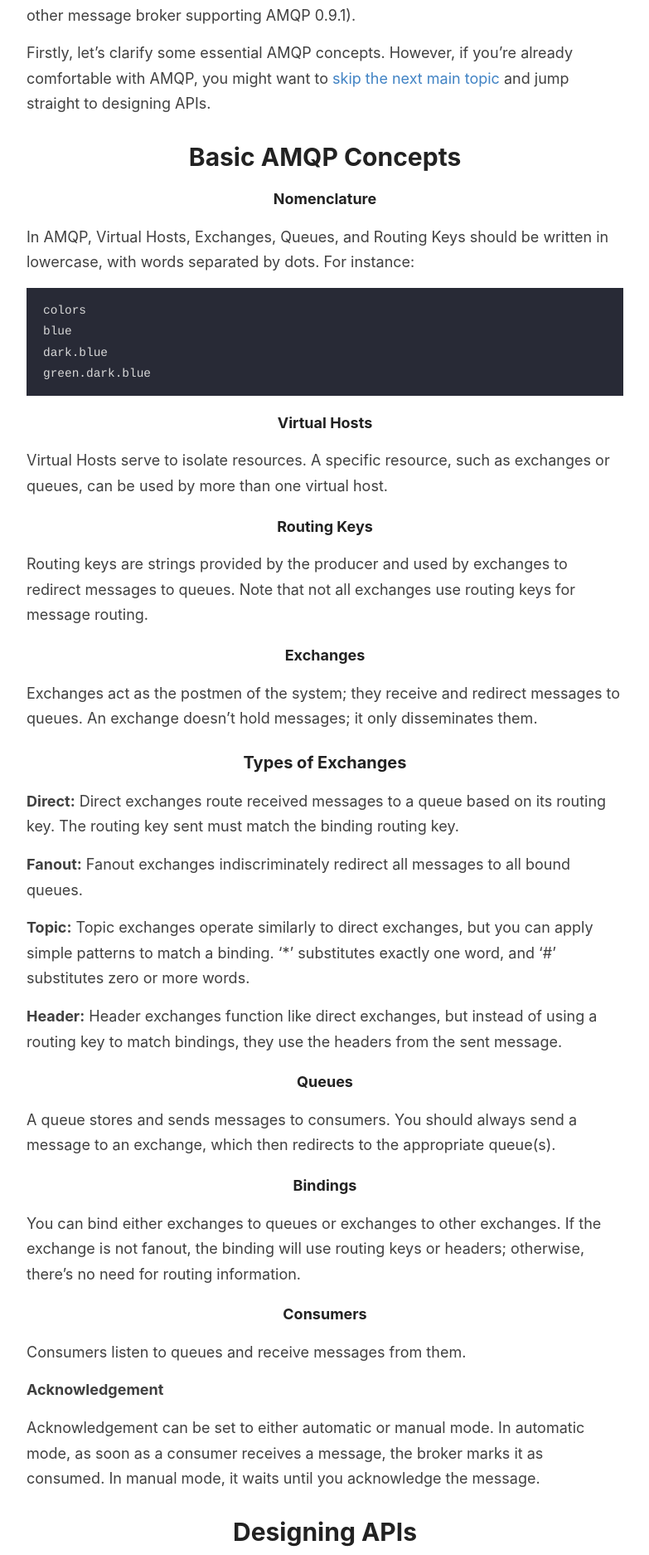
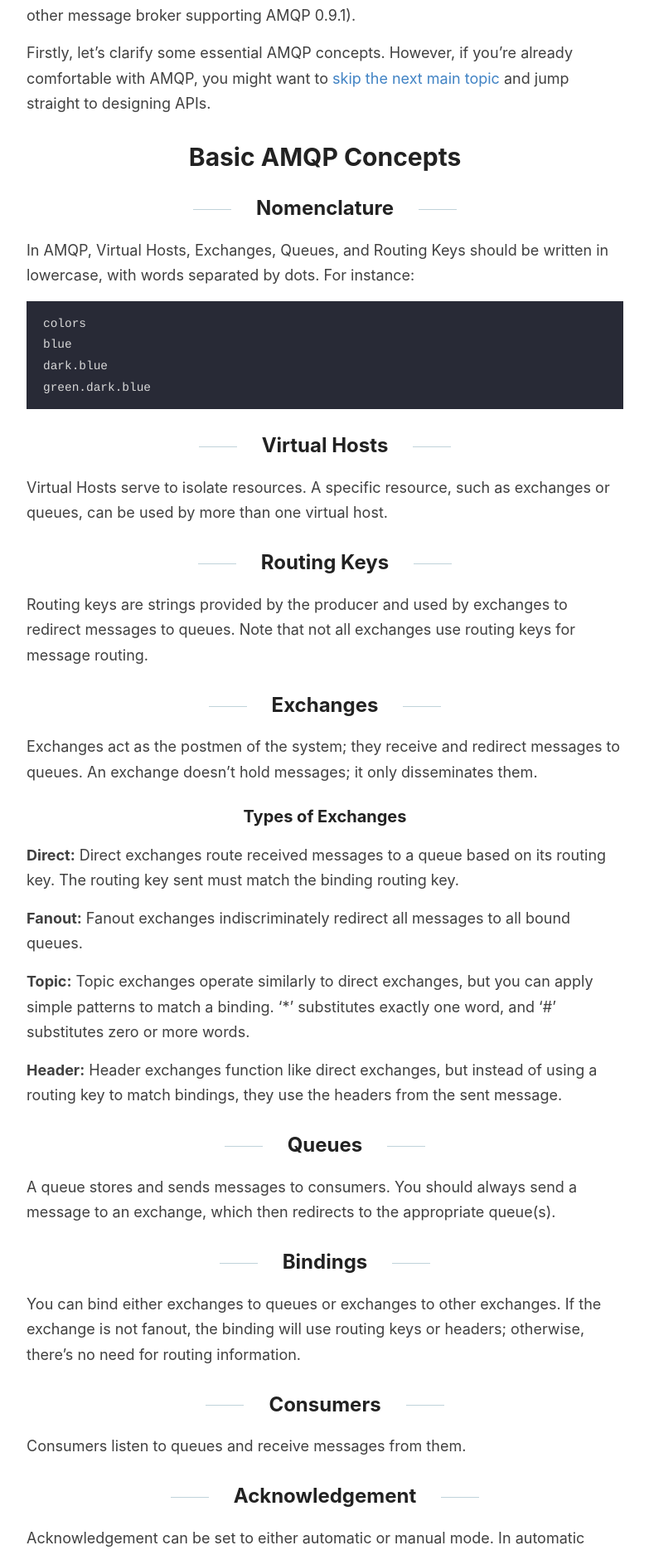
Before and after one commit to gabfssilva/gabfssilva.github.io, a Jekyll site: the page built from _posts/2017-10-22-designing-amqp-apis.md, in a window 1280 px wide. Shown: the part 438-2312 px from the top of the page at 83% size, without its empty margins (248-1031 px from the left). Built offline with Jekyll 4.4.1, drawn with Linux system fonts in a browser that asks for light colours.

Commit message:
Adjust headings

````diff
--- a/_posts/2017-10-22-designing-amqp-apis.md
+++ b/_posts/2017-10-22-designing-amqp-apis.md
@@ -10,7 +10,7 @@ Firstly, let's clarify some essential AMQP concepts. However, if you're already
 
 # Basic AMQP Concepts
 
-#### Nomenclature
+## Nomenclature
 
 In AMQP, Virtual Hosts, Exchanges, Queues, and Routing Keys should be written in lowercase, with words separated by dots. For instance:
 
@@ -21,15 +21,15 @@ dark.blue
 green.dark.blue
 ```
 
-#### Virtual Hosts
+## Virtual Hosts
 
 Virtual Hosts serve to isolate resources. A specific resource, such as exchanges or queues, can be used by more than one virtual host.
 
-#### Routing Keys
+## Routing Keys
 
 Routing keys are strings provided by the producer and used by exchanges to redirect messages to queues. Note that not all exchanges use routing keys for message routing.
 
-#### Exchanges
+## Exchanges
 
 Exchanges act as the postmen of the system; they receive and redirect messages to queues. An exchange doesn't hold messages; it only disseminates them.
 
@@ -43,19 +43,19 @@ Exchanges act as the postmen of the system; they receive and redirect messages t
 
 **Header:** Header exchanges function like direct exchanges, but instead of using a routing key to match bindings, they use the headers from the sent message.
 
-#### Queues
+## Queues
 
 A queue stores and sends messages to consumers. You should always send a message to an exchange, which then redirects to the appropriate queue(s).
 
-#### Bindings
+## Bindings
 
 You can bind either exchanges to queues or exchanges to other exchanges. If the exchange is not fanout, the binding will use routing keys or headers; otherwise, there's no need for routing information.
 
-#### Consumers
+## Consumers
 
 Consumers listen to queues and receive messages from them.
 
-**Acknowledgement**
+## Acknowledgement
 
 Acknowledgement can be set to either automatic or manual mode. In automatic mode, as soon as a consumer receives a message, the broker marks it as consumed. In manual mode, it waits until you acknowledge the message.
 
@@ -63,15 +63,15 @@ Acknowledgement can be set to either automatic or manual mode. In automatic mode
 
 With a solid understanding of the above concepts, we can now advance into designing APIs with AMQP.
 
-#### Scenario
+## Scenario
 
 To give a practical example, let's consider a simple scenario: **credit card transactions**. We will create three services: **create**, **cancel**, and **fetch** transactions. Additionally, we'll need to track the events from services that create side-effects, such as the **create** and **cancel** services.
 
-#### Exchanges as Domain Models
+## Exchanges as Domain Models
 
 For this simple scenario, our only domain model will be the **transaction** domain. Thus, that's the exchange we will create. For simplicity, let's use a **direct exchange**, which is well suited for this situation.
 
-#### Queues as Actions
+## Queues as Actions
 
 The actions we need to perform are: create, cancel, or fetch a transaction. Hence, we can conceive of each of these actions as a different queue:
 
@@ -91,11 +91,11 @@ save.transaction.side.effect.event
 
 You're likely to send a message with a 'X-Reply-To' header, providing a routing key for the 'fetch.transaction' queue consumer to reply whether there's a transaction for you to consume. If you'd prefer not to, there's no issue with creating HTTP services to fetch resources instead of using AMQP services.
 
-#### Routing Keys as Operations
+## Routing Keys as Operations
 
 Our operations - **create, cancel, and fetch** - will each be a routing key.
 
-#### Bindings
+### Bindings
 
 This is where everything comes together. Depending on the routing key used (**create**, **cancel**, or **fetch**), we direct the message to the respective queue(s).
 
@@ -107,11 +107,11 @@ Here's a clean representation of the bindings:
 |transaction|cancel|cancel.transaction, save.transaction.side.effect.event|
 |transaction|fetch|fetch.transaction|
 
-#### So, do we forget about HTTP?
+### So, do we forget about HTTP?
 
 Not at all. HTTP is simpler and more widely understood than AMQP. Furthermore, "fetch" endpoints can be challenging to create with AMQP due to its asynchronous nature, requiring the creation of more "callback" consumers on the fly. As such, HTTP is often preferred. Remember, there's no silver bullet in tech. Both AMQP and HTTP can work together, and it's up to you to decide where to apply each.
 
-#### Wrapping Up
+# Wrapping Up
 
 I hope this post proves insightful. Learning how to design AMQP APIs wasn't a walk in the park for me, and I hope my experience can make your journey a little bit easier.
 
````
